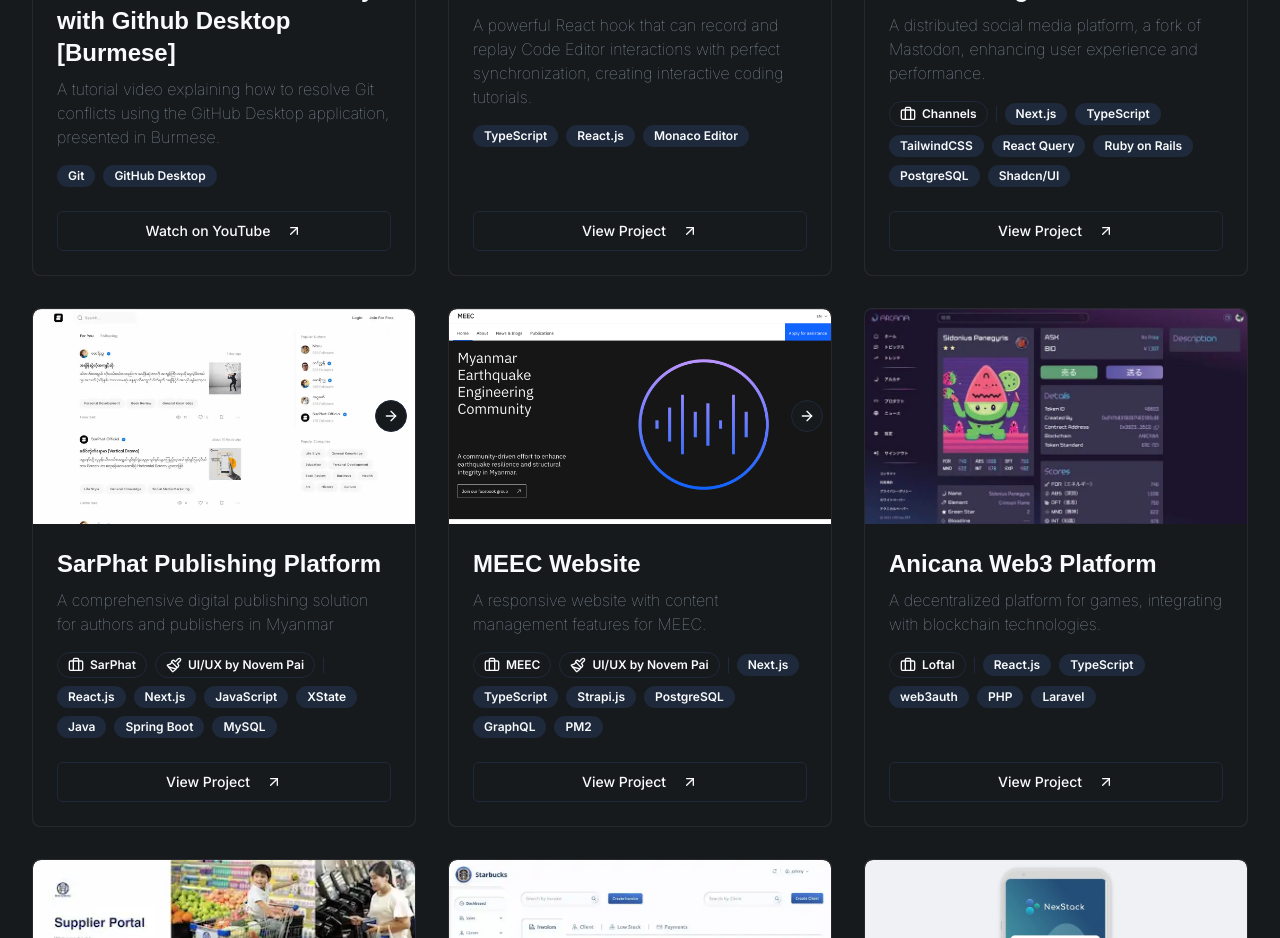
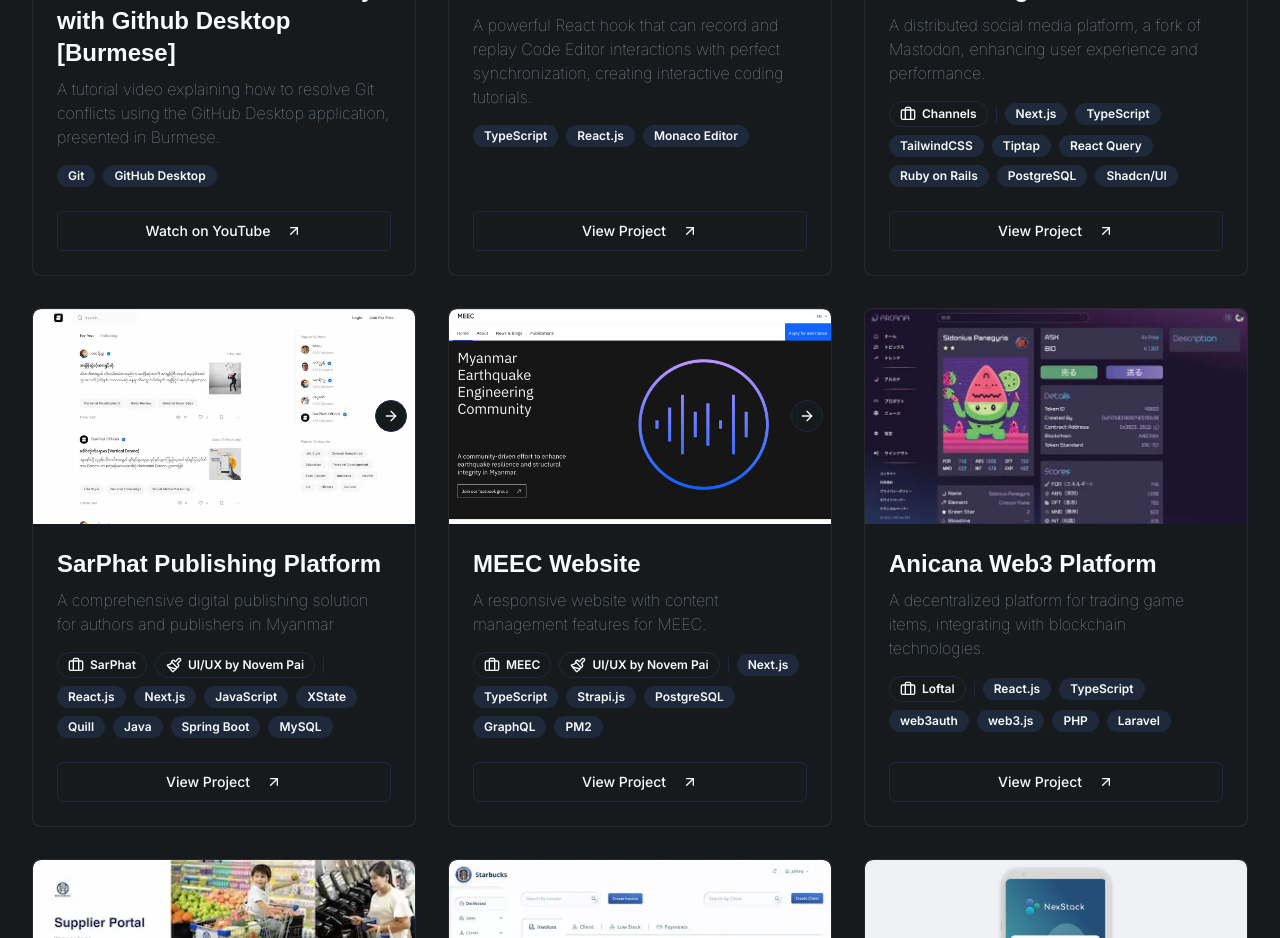
Before and after one commit to channyeintun/channyeintun.github.io, a Next.js app: page /projects in a window 1280 px wide. Shown: the part 520-1458 px from the top of the page. Built offline with nearby package versions, Linux system fonts and the light colour scheme; a web font is replaced by a local one.

Commit message:
Update page.tsx

```diff
--- a/src/app/projects/page.tsx
+++ b/src/app/projects/page.tsx
@@ -47,7 +47,7 @@ const projects: Project[] = [
   {
     title: "Channel.org",
     description: "A distributed social media platform, a fork of Mastodon, enhancing user experience and performance.",
-    techStack: ["Next.js", "TypeScript", "TailwindCSS", "React Query", "Ruby on Rails", "PostgreSQL", "Shadcn/UI"],
+    techStack: ["Next.js", "TypeScript", "TailwindCSS", "Tiptap", "React Query", "Ruby on Rails", "PostgreSQL", "Shadcn/UI"],
     images: [home_channel, web_channel, public_channel, dashboard_channel],
     link: "https://home.channel.org/",
     dataAiHint: "social media",
@@ -56,7 +56,7 @@ const projects: Project[] = [
   {
     title: "SarPhat Publishing Platform",
     description: "A comprehensive digital publishing solution for authors and publishers in Myanmar",
-    techStack: ["React.js", "Next.js", "JavaScript", "XState", "Java", "Spring Boot", "MySQL"],
+    techStack: ["React.js", "Next.js", "JavaScript", "XState", "Quill", "Java", "Spring Boot", "MySQL"],
     images: [sarphat, spwrite],
     link: "https://sarphat.com/",
     dataAiHint: "online publishing",
@@ -75,8 +75,8 @@ const projects: Project[] = [
   },
   {
     title: "Anicana Web3 Platform",
-    description: "A decentralized platform for games, integrating with blockchain technologies.",
-    techStack: ["React.js", "TypeScript", "web3auth", "PHP", "Laravel"],
+    description: "A decentralized platform for trading game items, integrating with blockchain technologies.",
+    techStack: ["React.js", "TypeScript", "web3auth", "web3.js", "PHP", "Laravel"],
     images: [anicana],
     link: "https://anicana.org/",
     dataAiHint: "Loftal",
```
